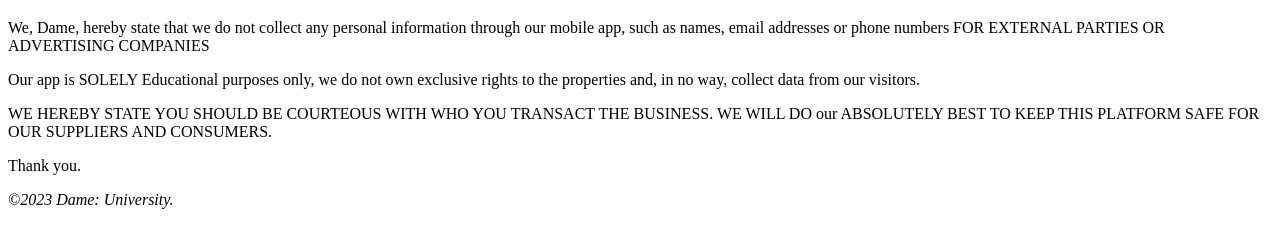
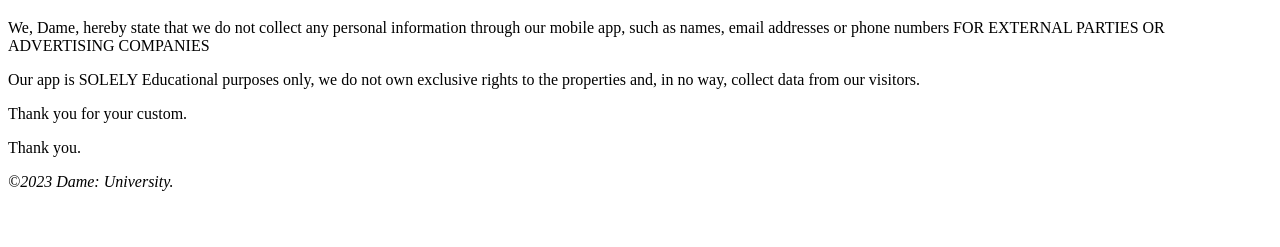
Before and after one commit to Eduqii/dameuniversity, a plain HTML site: page PrivacyPolicy.html in a window 1280 px wide. Shown: the part 61-308 px from the top of the page. Drawn offline with Linux system fonts and the light colour scheme.

Commit message:
Update PrivacyPolicy.html

```diff
--- a/PrivacyPolicy.html
+++ b/PrivacyPolicy.html
@@ -14,7 +14,7 @@
 
     <P>Our app is SOLELY Educational purposes only, we do not own exclusive rights to the properties and, in no way, collect data from our visitors.</P>
 
-    <P> WE HEREBY STATE YOU SHOULD BE COURTEOUS WITH WHO YOU TRANSACT THE BUSINESS. WE WILL DO our ABSOLUTELY BEST TO KEEP THIS PLATFORM SAFE FOR OUR SUPPLIERS AND CONSUMERS.</P>
+    <P> Thank you for your custom.</P>
 
     <P>Thank you.</P>
     <FOOTER>
```
